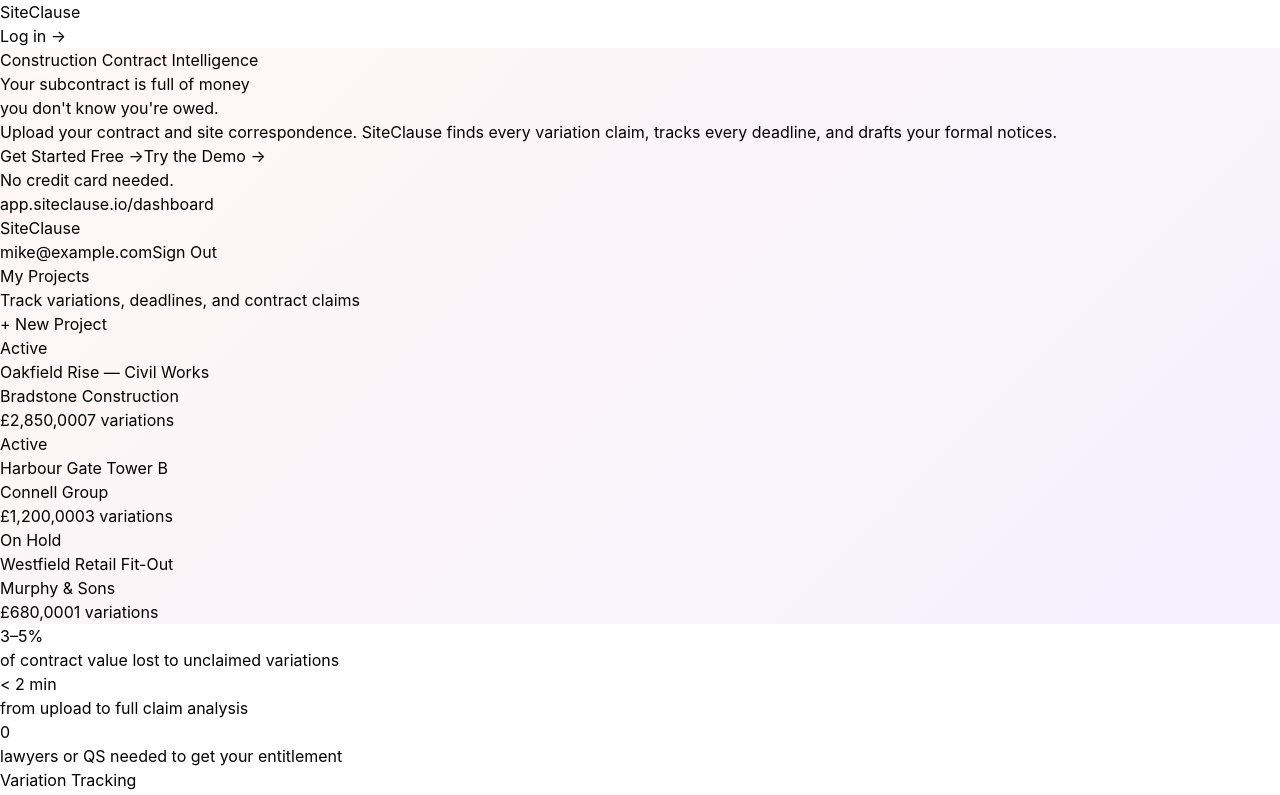
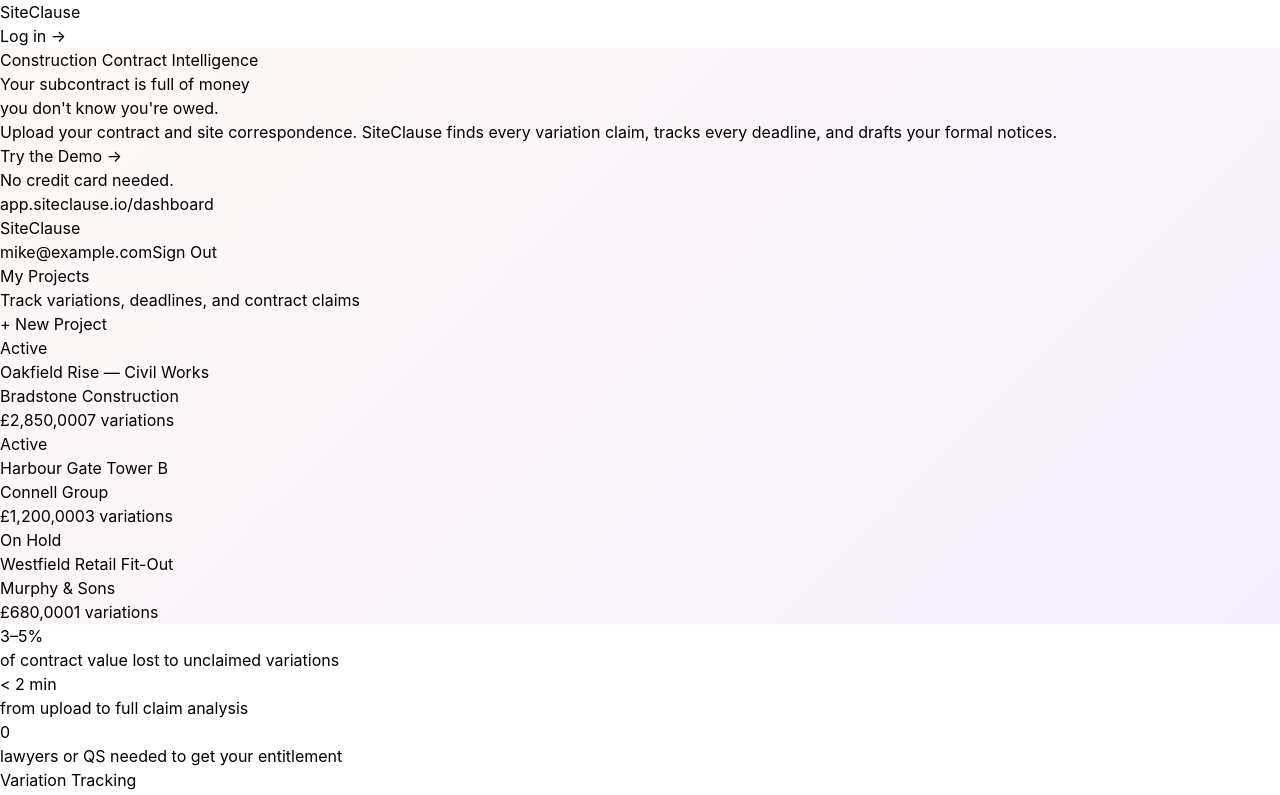
Before and after one commit to Mikemoran87/siteclause, a React (Vite) app: page / in a window 1280 px wide. Shown: the top 795 px of the page. Built offline with nearby package versions, Linux system fonts and the light colour scheme; no server answers.

Commit message:
fix: remove get started button, try demo scrolls to login

```diff
--- a/src/pages/AuthPage.tsx
+++ b/src/pages/AuthPage.tsx
@@ -79,14 +79,8 @@
               onClick={scrollToLogin}
               className="bg-[#111] hover:bg-[#333] text-white font-semibold px-8 py-3.5 rounded-full text-base transition-colors"
             >
-              Get Started Free →
+              Try the Demo →
             </button>
-            <a
-              href="/demo"
-              className="border border-gray-300 hover:border-gray-400 text-gray-700 font-semibold px-8 py-3.5 rounded-full text-base transition-colors"
-            >
-              Try the Demo →
-            </a>
           </div>
           <p className="text-sm text-gray-400">No credit card needed.</p>
 
```
